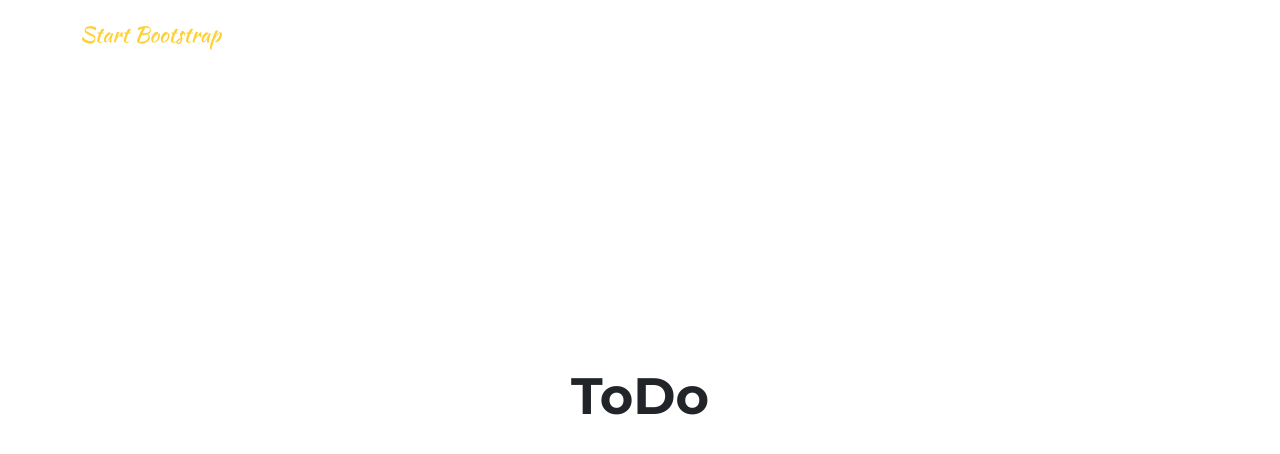
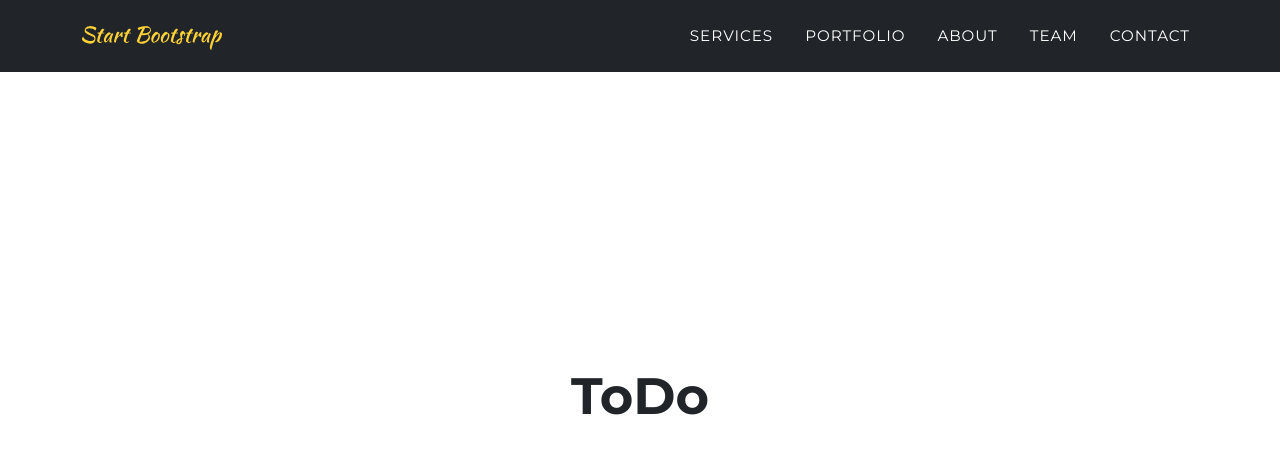
Before and after one commit to FabianLopezChamorro/Plataforma_Recogida_de_Paquetes, a React (Vite) app in the folder frontend/: page / in a window 1280 px wide. Shown: the top 454 px of the page. Built offline with nearby package versions, Linux system fonts and the light colour scheme.

Commit message:
Ajustar color de fondo de NavBar

```diff
--- a/frontend/src/Components/NavBar.jsx
+++ b/frontend/src/Components/NavBar.jsx
@@ -3,7 +3,7 @@ import React from "react";
 function NavBar() {
     return (
         <div>
-            <nav className="navbar navbar-expand-lg navbar-dark fixed-top" id="mainNav">
+            <nav className="navbar navbar-expand-lg navbar-dark fixed-top bg-dark" id="mainNav">
                 <div className="container">
                     <a className="navbar-brand" href="#page-top"><img src="assets/img/navbar-logo.svg" alt="..." /></a>
                     <button className="navbar-toggler" type="button" data-bs-toggle="collapse" data-bs-target="#navbarResponsive" aria-controls="navbarResponsive" aria-expanded="false" aria-label="Toggle navigation">
```
